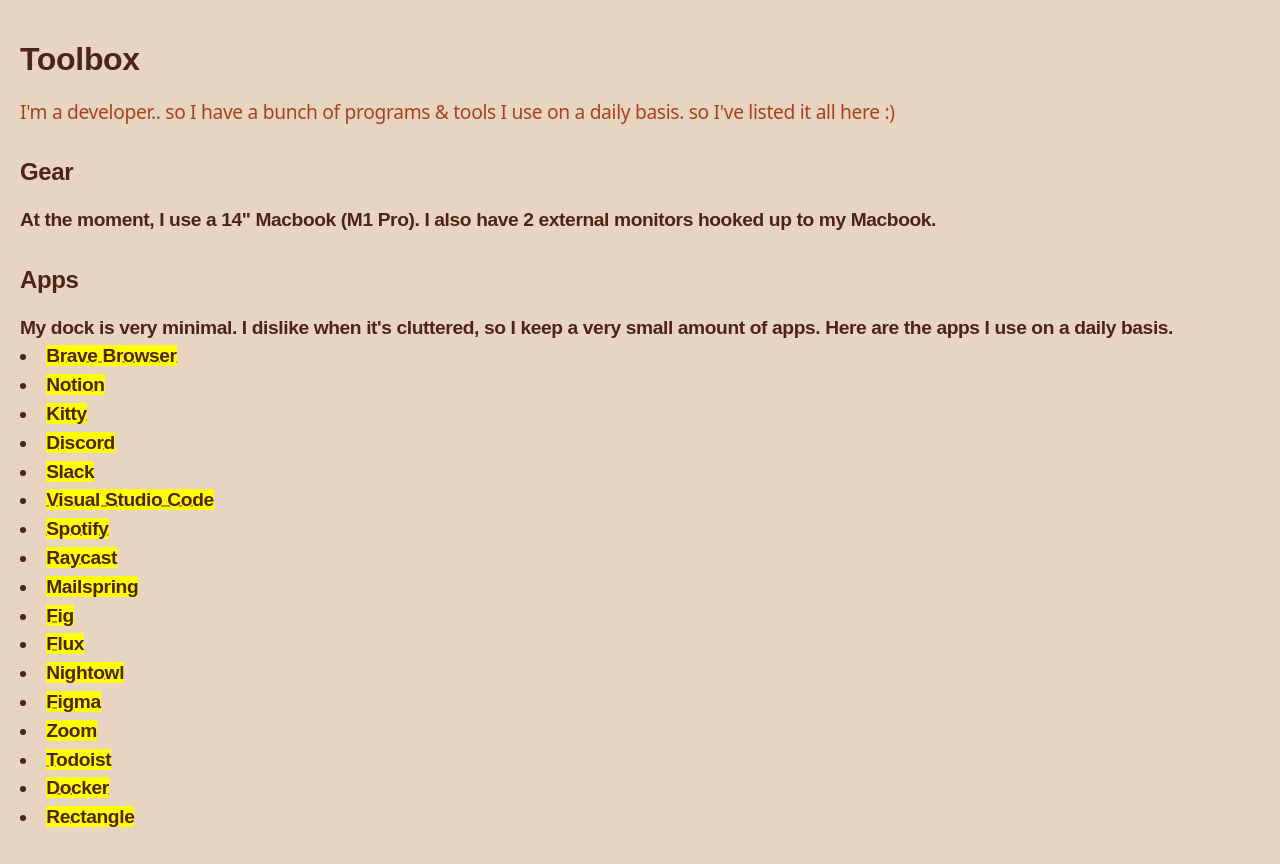
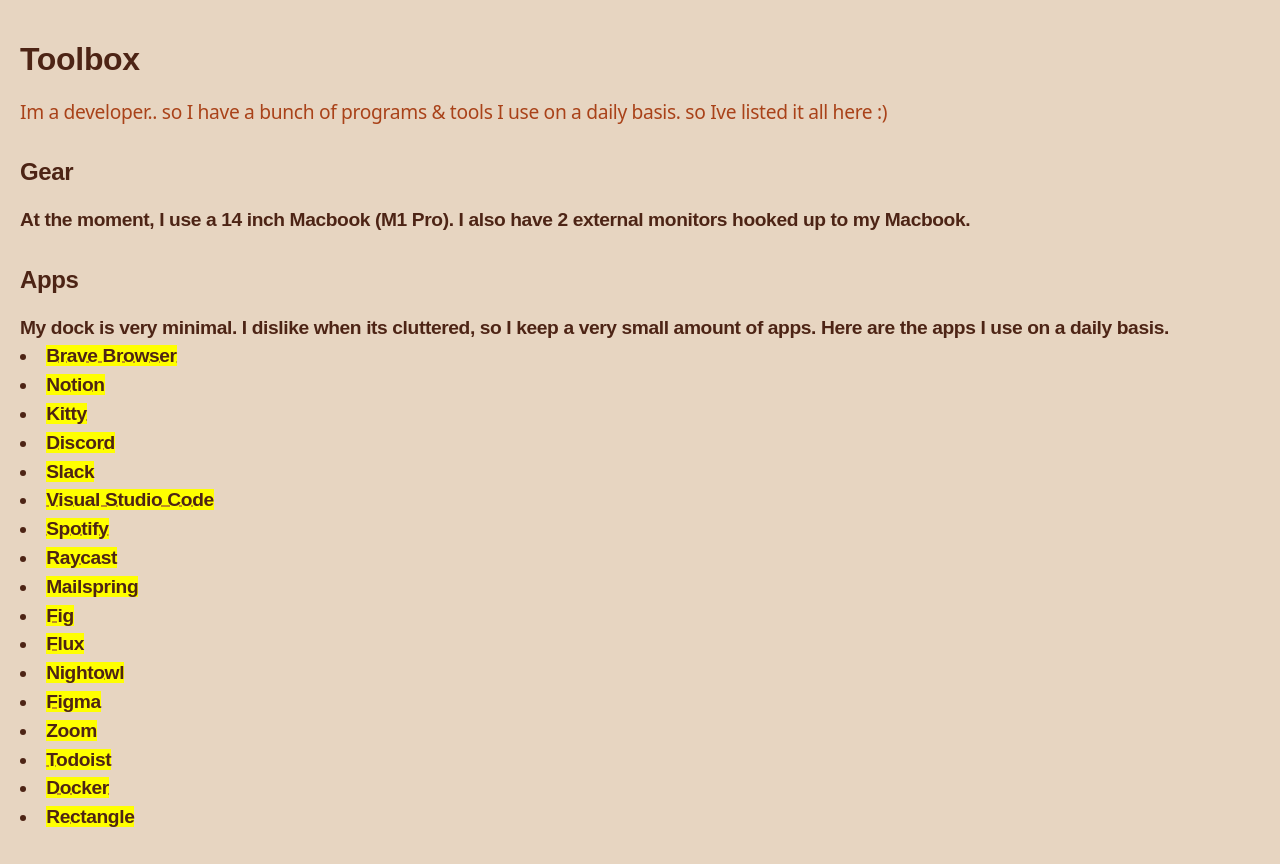
Before and after one commit to imReset/nijmeh.xyz, a Next.js app: page /toolbox in a window 1280 px wide. Built offline with nearby package versions, Linux system fonts and the light colour scheme; a web font is replaced by a local one.

Commit message:
fixed weird error?

```diff
--- a/pages/index.tsx
+++ b/pages/index.tsx
@@ -18,12 +18,12 @@
           <Link href="/toolbox" passHref><strong> 🧰 </strong></Link>
         </p>
         <p>
-          Welcome to my website! I'm a 13 year old software developer from Toronto. I've been doing software development for 3.5 years (2.5 yrs professionally),
+          Welcome to my website! Im a 13 year old software developer from Toronto. Ive been doing software development for 3.5 years (2.5 yrs professionally),
           I love blockchain & crypto, if you have any cool ideas feel free to email me!
         </p>
         <h2>current</h2>
         <p>
-          At the moment, I'm working on my startup called Triffle - we are equipping this generation of teens with the opportunity to secure their financial future via investing in crypto 🚀. I'm also building a couple open source projects on my GitHub 💻.
+          At the moment, Im working on my startup called Triffle - we are equipping this generation of teens with the opportunity to secure their financial future via investing in crypto 🚀. Im also building a couple open source projects on my GitHub 💻.
         </p>
         <h2>
           prev
--- a/pages/toolbox.tsx
+++ b/pages/toolbox.tsx
@@ -5,15 +5,15 @@
 export default function Toolbox() {
     return (
         <div>
-            <title>Andrew's Toolbox</title>
+            <title>Andrews Toolbox</title>
             <h1>Toolbox</h1>
             <p>
-                I'm a developer.. so I have a bunch of programs & tools I use on a daily basis. so I've listed it all here :)
+                Im a developer.. so I have a bunch of programs & tools I use on a daily basis. so Ive listed it all here :)
             </p>
             <h2>
                 Gear
                 <p>
-                    At the moment, I use a <strong>14" Macbook (M1 Pro). </strong>
+                    At the moment, I use a <strong>14 inch Macbook (M1 Pro). </strong>
                     I also have 2 external monitors hooked up to my Macbook.
                 </p>
             </h2>
@@ -23,7 +23,7 @@
                 <p>
                     My dock is very minimal.
 
-                    I dislike when it's cluttered, so I keep a very small amount of apps.
+                    I dislike when its cluttered, so I keep a very small amount of apps.
 
                     Here are the apps I use on a daily basis.
 
```
